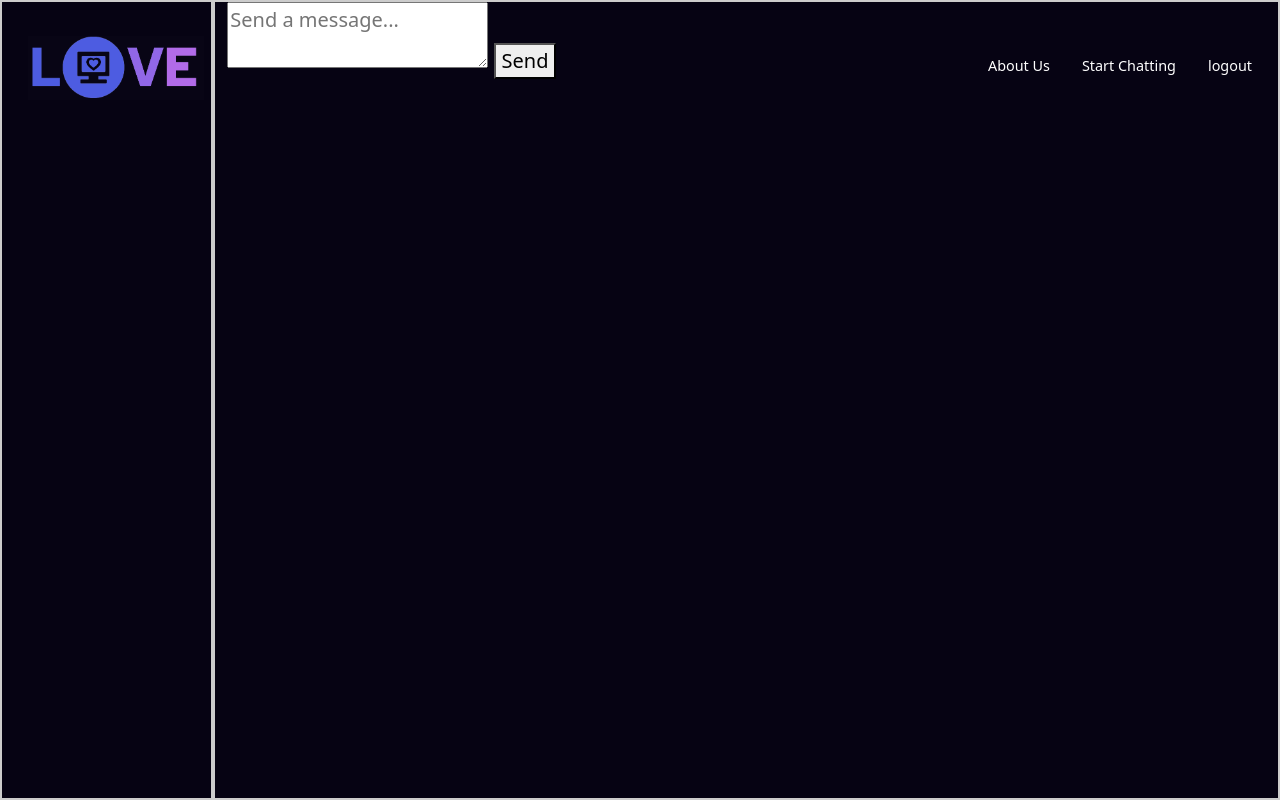
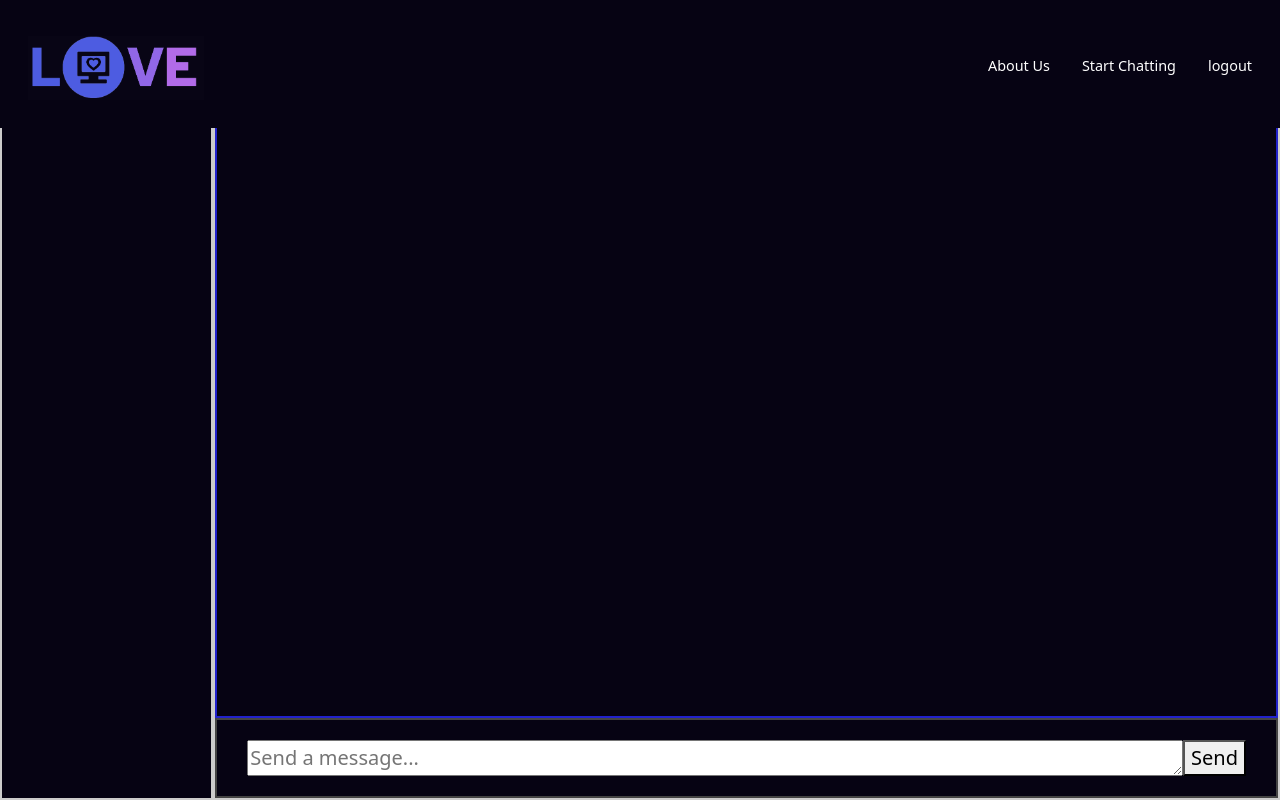
Before and after one commit to SodaVolcano/Rudr, a Flask app: page /chat in a window 1280 px wide. Run offline with Flask 3, Linux system fonts and the light colour scheme; the visitor is signed in with stand-in values (Sample User, id 1); data that the repository does not hold is empty; some libraries are stand-ins or nearby versions.

Commit message:
Layout for chatroom

```diff
--- a/src/app/main/routes.py
+++ b/src/app/main/routes.py
@@ -2,13 +2,13 @@
 
 from flask import render_template, redirect, url_for, flash, request, session, jsonify
 from werkzeug.urls import url_parse
-from flask_wtf import FlaskForm
-from flask_login import login_user, logout_user, current_user
+from flask_login import login_user, logout_user
 
 from . import main
 from .forms import LoginForm, RegisterForm
 from .models import Users
 from .chatbot import ChatbotAgent, ChatbotMediator
+import json
 
 from app import db
 
--- a/src/app/static/chat.css
+++ b/src/app/static/chat.css
@@ -1,5 +1,5 @@
 header {
-    /*background-color: rgb(6, 3, 19);*/
+    background-color: rgb(6, 3, 19);
 }
 
 html, body {
@@ -25,14 +25,34 @@ html, body {
 }
 
 .chatroom-container {
+    display: flex;
+    flex-direction: column;
     border: 2px solid #ccc;
+    padding: 0;
+    height: 100%;
 }
 
-.scrollbar {
+.scroll-bar {
+    flex: 9;
+    overflow-y: auto;
 }
 
 .chat-history {
+    min-height: 100%;
+    border: 2px solid #22c;
+    display: flex;
+    flex-direction: column;
 }
 
 .chatbox {
+    display: flex;
+    flex-direction: row;
+    height: 10%;
+    border: 2px solid #444;
+    padding: 20px 30px;
 }
+
+.chatbox textarea {
+    flex: 1;
+
+}
--- a/src/app/static/chat.js
+++ b/src/app/static/chat.js
@@ -52,7 +52,7 @@ function displayMessage(message, isFromUser) {
         cssClass = "msg-user";
     else
         cssClass = "msg-bot";
-    $('#message-log').append(`<div class="${cssClass}"><p>${message}</p></div>`);
+    $('#chat-history').append(`<div class="${cssClass}"><p>${message}</p></div>`);
 }
 /**
  * Package user messages as JSON and send to Flask route
--- a/src/app/templates/chat.html
+++ b/src/app/templates/chat.html
@@ -24,16 +24,14 @@ Chatroom
 
   <!-- The chat history, scroll bar, and text input -->
   <div class="chatroom-container col-10">
-    <div class="scrollbar">
-      <div id="chat-history">
+    <div class="scroll-bar">
+      <div id="chat-history" class="chat-history">
         <!-- Messages will be inserted here dynamically -->
       </div>
-      <div>
-        <div class="chatbox">
-          <textarea id="chatbox-content" name="message" placeholder="Send a message..."></textarea>
-          <button id="chatbox-submit">Send</button>
-        </div>
-      </div>
+    </div>
+    <div class="chatbox">
+      <textarea id="chatbox-content" name="message" placeholder="Send a message..."></textarea>
+      <button id="chatbox-submit">Send</button>
     </div>
   </div>
 </div>
--- a/src/app/templates/index.html
+++ b/src/app/templates/index.html
@@ -42,7 +42,7 @@ L0VE
         <div class="col-md-6">
           <h2 class="decription-title">The next-era dating platform for humans and machines alike.</h2>
           <p class="description-text">Quickly find your perfect date using QIMatch - our advanced quantum AI matchmaker.</p>
-          <a href="{{ url_for('chat') }}" class="description-button btn btn-primary">Start Chatting Now!</a>
+          <a href="{{ url_for('.chat') }}" class="description-button btn btn-primary">Start Chatting Now!</a>
       </div>
       <div class="col-md-6">
         <img class="img-fluid" src="https://steamuserimages-a.akamaihd.net/ugc/829071070789454910/806610FE04833C3A97B63F23AEB0842C0EE4668A/?imw=5000&imh=5000&ima=fit&impolicy=Letterbox&imcolor=%23000000&letterbox=false" alt="" draggable="false">
```
Also changed, not shown: 1 other file.
